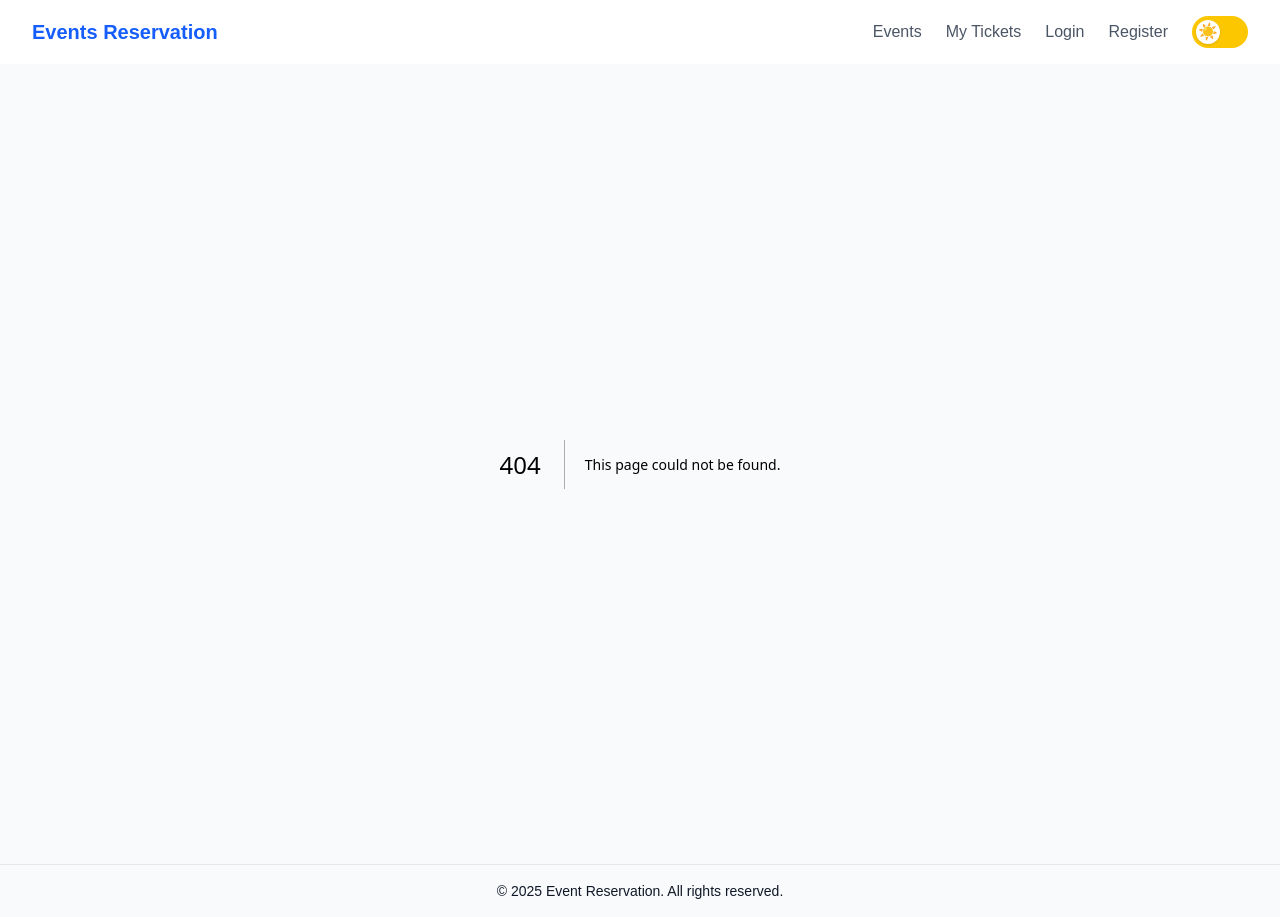
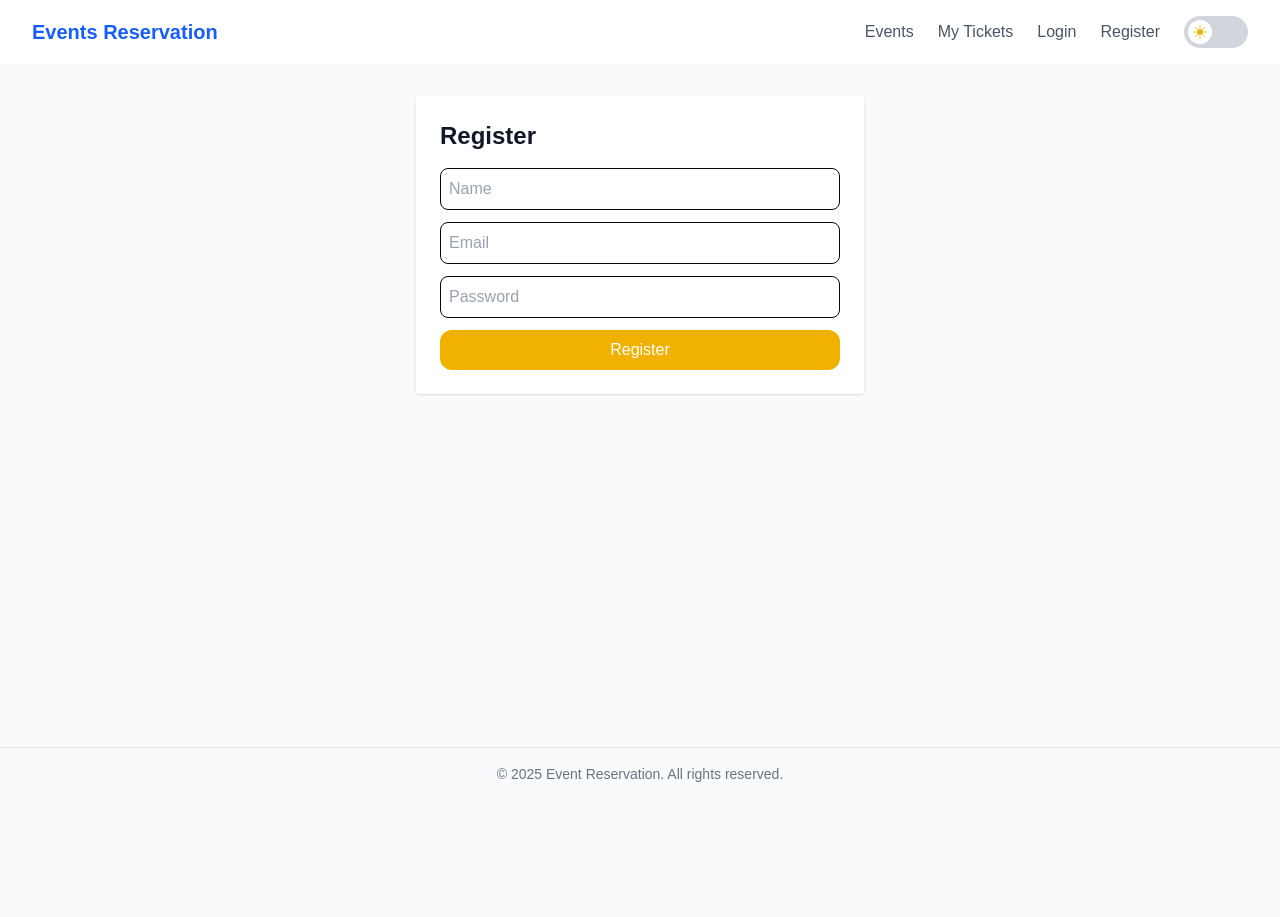
Before and after one commit to Thitiwut-Win/Project_Y3_Reservation, a Next.js app in the folder frontend/: page /auth/register in a window 1280 px wide. Before the commit this address had no page. After the commit the page ends 800 px from the top, so only its background shows below. Built offline with nearby package versions, Linux system fonts and the light colour scheme; no server answers.

Commit message:
Add register and login page

```diff
--- a/frontend/package.json
+++ b/frontend/package.json
@@ -12,6 +12,8 @@
     "@heroicons/react": "^2.2.0",
     "axios": "^1.12.2",
     "next": "15.5.4",
+    "next-auth": "^4.24.11",
+    "next-themes": "^0.4.6",
     "react": "19.1.0",
     "react-dom": "19.1.0"
   },
--- /dev/null
+++ b/frontend/src/app/auth/login/page.tsx
@@ -0,0 +1,59 @@
+"use client";
+import { useState } from "react";
+import axios from "axios";
+import { useRouter } from "next/navigation";
+
+export default function LoginPage() {
+	const [email, setEmail] = useState("");
+	const [password, setPassword] = useState("");
+	const [error, setError] = useState("");
+	const apiUrl = process.env.NEXT_PUBLIC_API_URL;
+	const router = useRouter();
+
+	const handleLogin = async () => {
+		try {
+			const res = await axios.post(`${apiUrl}/api/auth/login`, { email, password });
+			localStorage.setItem("token", res.data.token);
+			window.dispatchEvent(new Event("auth-change"));
+			router.push("/events");
+		} catch (error: any) {
+			if (error.response) {
+				setError(error.response.data.message || "Login failed");
+			} else if (error.request) {
+				setError("No response from server. Check your network.");
+			} else {
+				setError("Error: " + error.message);
+			}
+		}
+	};
+
+	return (
+		<main className="max-w-md mx-auto my-8 bg-white dark:bg-gray-800 p-6 rounded shadow">
+			{error && <p className="text-red-500 dark:text-red-400 mb-2 text-center text-lg">{error}</p>}
+			<h1 className="text-2xl font-bold mb-4 text-gray-900 dark:text-gray-100">Login</h1>
+
+			<input
+				type="email"
+				placeholder="Email"
+				className="w-full border border-gray-950 dark:border-gray-300 p-2 mb-3 rounded-lg placeholder-gray-400 dark:placeholder-gray-500"
+				value={email}
+				onChange={(e) => setEmail(e.target.value)}
+			/>
+			<input
+				type="password"
+				placeholder="Password"
+				className="w-full border border-gray-950 dark:border-gray-300 p-2 mb-3 rounded-lg placeholder-gray-400 dark:placeholder-gray-500"
+				value={password}
+				onChange={(e) => setPassword(e.target.value)}
+			/>
+
+			<button
+				onClick={handleLogin}
+				className="w-full bg-yellow-500 dark:bg-blue-600 text-white py-2 rounded-xl transition delay-50 duration-500
+        		hover:bg-amber-500 dark:hover:bg-indigo-500 hover:shadow-lg hover:-translate-y-0.5 hover:scale-105"
+			>
+				Login
+			</button>
+		</main>
+	);
+}
--- /dev/null
+++ b/frontend/src/app/auth/register/page.tsx
@@ -0,0 +1,56 @@
+"use client";
+import { useState } from "react";
+import axios from "axios";
+import { useRouter } from "next/navigation";
+
+export default function RegisterPage() {
+	const [name, setName] = useState("");
+	const [email, setEmail] = useState("");
+	const [password, setPassword] = useState("");
+	const apiUrl = process.env.NEXT_PUBLIC_API_URL;
+	const router = useRouter();
+
+	const handleRegister = async () => {
+		try {
+			await axios.post(`${apiUrl}/api/auth/register`, { name, email, password });
+			alert("Registration successful! Please log in.");
+			router.push("/auth/login");
+		} catch {
+			alert("Registration failed.");
+		}
+	};
+
+	return (
+		<main className="max-w-md mx-auto my-8 bg-white dark:bg-gray-800 p-6 rounded shadow">
+			<h1 className="text-2xl font-bold mb-4 text-gray-900 dark:text-gray-100">Register</h1>
+			<input
+				type="name"
+				placeholder="Name"
+				className="w-full border border-gray-950 dark:border-gray-300 p-2 mb-3 rounded-lg placeholder-gray-400 dark:placeholder-gray-500"
+				value={name}
+				onChange={(e) => setName(e.target.value)}
+			/>
+			<input
+				type="email"
+				placeholder="Email"
+				className="w-full border border-gray-950 dark:border-gray-300 p-2 mb-3 rounded-lg placeholder-gray-400 dark:placeholder-gray-500"
+				value={email}
+				onChange={(e) => setEmail(e.target.value)}
+			/>
+			<input
+				type="password"
+				placeholder="Password"
+				className="w-full border border-gray-950 dark:border-gray-300 p-2 mb-3 rounded-lg placeholder-gray-400 dark:placeholder-gray-500"
+				value={password}
+				onChange={(e) => setPassword(e.target.value)}
+			/>
+			<button
+				onClick={handleRegister}
+				className="w-full bg-yellow-500 dark:bg-blue-600 text-white py-2 rounded-xl transition delay-50 duration-500 ease-in-out
+				hover:bg-amber-500 dark:hover:bg-indigo-500 hover:shadow-lg hover:-translate-y-0.5 hover:scale-105"
+			>
+				Register
+			</button>
+		</main>
+	);
+}
--- a/frontend/src/app/events/page.tsx
+++ b/frontend/src/app/events/page.tsx
@@ -20,11 +20,11 @@ export default function EventsPage() {
       <ul className="space-y-4">
         {events.map((event) => (
           <li key={event._id} className="bg-white dark:bg-gray-800 p-6 rounded-lg shadow hover:shadow-lg transition">
-            <h2 className="text-lg font-semibold text-gray-600 dark:text-gray-300">{event.name}</h2>
-            <p className="text-sm text-gray-600 dark:text-gray-300 mb-1">
+            <h2 className="text-lg font-semibold text-gray-900 dark:text-gray-100">{event.name}</h2>
+            <p className="text-sm text-gray-900 dark:text-gray-100 mb-1">
               {event.venue} — {new Date(event.date).toLocaleString()}
             </p>
-            <p className="text-sm text-gray-600 dark:text-gray-300 mb-1">{event.availableSeats} seats available</p>
+            <p className="text-sm text-gray-900 dark:text-gray-100 mb-1">{event.availableSeats} seats available</p>
             <Link
               href={`/events/${event._id}`}
               className="text-blue-600 underline"
--- a/frontend/src/app/globals.css
+++ b/frontend/src/app/globals.css
@@ -3,8 +3,9 @@
 @custom-variant dark (&:where(.dark, .dark *));
 
 :root {
-  --background: #ffffff;
+  --background: oklch(98.5% 0.002 247.839);
   --foreground: #171717;
+  --text-color: oklch(13% 0.028 261.692);
 }
 
 @theme inline {
@@ -16,13 +17,14 @@
 
 @media (prefers-color-scheme: dark) {
   :root {
-    --background: #0a0a0a;
+    --background: oklch(21% 0.034 264.665);
     --foreground: #ededed;
+    --text-color: oklch(96.7% 0.003 264.542);
   }
 }
 
 body {
   background: var(--background);
-  color: var(--foreground);
+  color: var(--text-color);
   font-family: Arial, Helvetica, sans-serif;
 }
--- a/frontend/src/app/layout.tsx
+++ b/frontend/src/app/layout.tsx
@@ -1,8 +1,8 @@
 import type { Metadata } from "next";
 import { Geist, Geist_Mono } from "next/font/google";
 import "./globals.css";
-import Link from "next/link";
 import TopMenu from "@/components/TopMenu";
+import { ThemeProvider } from "next-themes";
 
 const geistSans = Geist({
   variable: "--font-geist-sans",
@@ -21,13 +21,15 @@ export const metadata: Metadata = {
 
 export default function RootLayout({ children }: { children: React.ReactNode }) {
   return (
-    <html lang="en">
-      <body className="flex flex-col bg-gray-50 dark:bg-gray-900 text-gray-900 dark:text-gray-100 min-h-screen transition-colors">
-        <TopMenu />
-        <main className="flex-1 bg-gray-50 dark:bg-gray-900 ">{children}</main>
-        <footer className="px-8 py-4 text-center text-gray-900 dark:text-gray-100 text-sm bg-gray-50 dark:bg-gray-900 border-t border-gray-200 dark:border-gray-700">
-          © {new Date().getFullYear()} Event Reservation. All rights reserved.
-        </footer>
+    <html lang="en" suppressHydrationWarning>
+      <body className="flex flex-col bg-gray-50 dark:bg-gray-900 text-gray-900 dark:text-gray-100 min-h-screen">
+        <ThemeProvider attribute="class" defaultTheme="system" enableSystem>
+          <TopMenu />
+          <main className="flex-1 bg-gray-50 dark:bg-gray-900">{children}</main>
+          <footer className="px-8 py-4 text-center text-gray-500 text-sm bg-gray-50 dark:bg-gray-900 border-t border-gray-200 dark:border-gray-700">
+            © {new Date().getFullYear()} Event Reservation. All rights reserved.
+          </footer>
+        </ThemeProvider>
       </body>
     </html>
   );
--- a/frontend/src/components/ThemeToggle.tsx
+++ b/frontend/src/components/ThemeToggle.tsx
@@ -1,52 +1,32 @@
 "use client";
+
+import { useTheme } from "next-themes";
 import { useEffect, useState } from "react";
+import { SunIcon, MoonIcon } from "@heroicons/react/24/solid";
 
 export default function ThemeToggle() {
-    const [dark, setDark] = useState(false);
+    const { theme, setTheme } = useTheme();
+    const [mounted, setMounted] = useState(false);
 
-    useEffect(() => {
-        const root = document.documentElement;
-        const saved = localStorage.getItem("theme");
+    // Prevent hydration mismatch
+    useEffect(() => setMounted(true), []);
 
-        if (saved === "dark") {
-            root.className = "dark";
-            setDark(true);
-        } else if (saved === "light") {
-            root.className = "";
-            setDark(false);
-        } else {
-            const prefersDark = window.matchMedia("(prefers-color-scheme: dark)").matches;
-            root.className = prefersDark ? "dark" : "";
-            setDark(prefersDark);
-        }
-    }, []);
-
-    const toggleTheme = () => {
-        const root = document.documentElement;
-        if (dark) {
-            root.className = "";
-            localStorage.setItem("theme", "light");
-            setDark(false);
-        } else {
-            root.className = "dark";
-            localStorage.setItem("theme", "dark");
-            setDark(true);
-        }
-    };
+    if (!mounted) return null;
 
     return (
         <button
-            onClick={toggleTheme}
-            className={`relative w-14 h-8 flex items-center rounded-full p-1 transition-colors ${dark ? "bg-slate-700" : "bg-yellow-400"
-                }`}
-            aria-label="Toggle theme"
+            onClick={() => setTheme(theme === "dark" ? "light" : "dark")}
+            className="relative flex items-center w-16 h-8 rounded-full bg-gray-300 dark:bg-gray-700 transition-colors"
         >
             <span
-                className={`absolute w-6 h-6 rounded-full bg-white shadow transform transition-transform ${dark ? "translate-x-6" : "translate-x-0"
+                className={`absolute left-1 top-1 w-6 h-6 flex items-center justify-center rounded-full bg-white dark:bg-black transition-transform ${theme === "dark" ? "translate-x-8" : "translate-x-0"
                     }`}
-                style={{ display: "flex", alignItems: "center", justifyContent: "center" }}
             >
-                {dark ? "🌙" : "☀️"}
+                {theme === "dark" ? (
+                    <MoonIcon className="w-4 h-4 text-blue-400" />
+                ) : (
+                    <SunIcon className="w-4 h-4 text-yellow-500" />
+                )}
             </span>
         </button>
     );
--- a/frontend/src/components/TopMenu.tsx
+++ b/frontend/src/components/TopMenu.tsx
@@ -1,7 +1,28 @@
+"use client";
 import Link from "next/link";
 import ThemeToggle from "./ThemeToggle";
+import { useEffect, useState } from "react";
 
 export default function TopMenu() {
+	const [isLoggedIn, setIsLoggedIn] = useState(false);
+
+	useEffect(() => {
+		const checkAuth = () => {
+			const token = localStorage.getItem("token");
+			setIsLoggedIn(!!token);
+		};
+
+		checkAuth();
+		window.addEventListener("auth-change", checkAuth);
+
+		return () => window.removeEventListener("auth-change", checkAuth);
+	}, []);
+
+	const handleLogout = () => {
+		localStorage.removeItem("token");
+		window.dispatchEvent(new Event("auth-change"));
+	};
+
 	return (
 		<div className="flex items-center justify-between px-8 py-4 shadow bg-white dark:bg-gray-800">
 			<h1 className="text-xl font-bold text-blue-600 dark:text-blue-400">
@@ -9,6 +30,7 @@ export default function TopMenu() {
 					Events Reservation
 				</Link>
 			</h1>
+
 			<nav className="flex items-center space-x-6">
 				<Link href="/events" className="hover:underline text-gray-600 dark:text-gray-300">
 					Events
@@ -16,12 +38,25 @@ export default function TopMenu() {
 				<Link href="/tickets" className="hover:underline text-gray-600 dark:text-gray-300">
 					My Tickets
 				</Link>
+
+				{isLoggedIn ? (
+					<button
+						onClick={handleLogout}
+						className="hover:underline text-red-600 dark:text-red-400"
+					>
+						Logout
+					</button>
+				) : (
+					<>
 						<Link href="/auth/login" className="hover:underline text-gray-600 dark:text-gray-300">
 							Login
 						</Link>
 						<Link href="/auth/register" className="hover:underline text-gray-600 dark:text-gray-300">
 							Register
 						</Link>
+					</>
+				)}
+
 				<ThemeToggle />
 			</nav>
 		</div>
```
Also changed, not shown: frontend/src/app/page.tsx (+8 -8 lines), 1 other file (tests, documents, lock files or other folders). Lines whose indentation alone changed are shown as unchanged.
